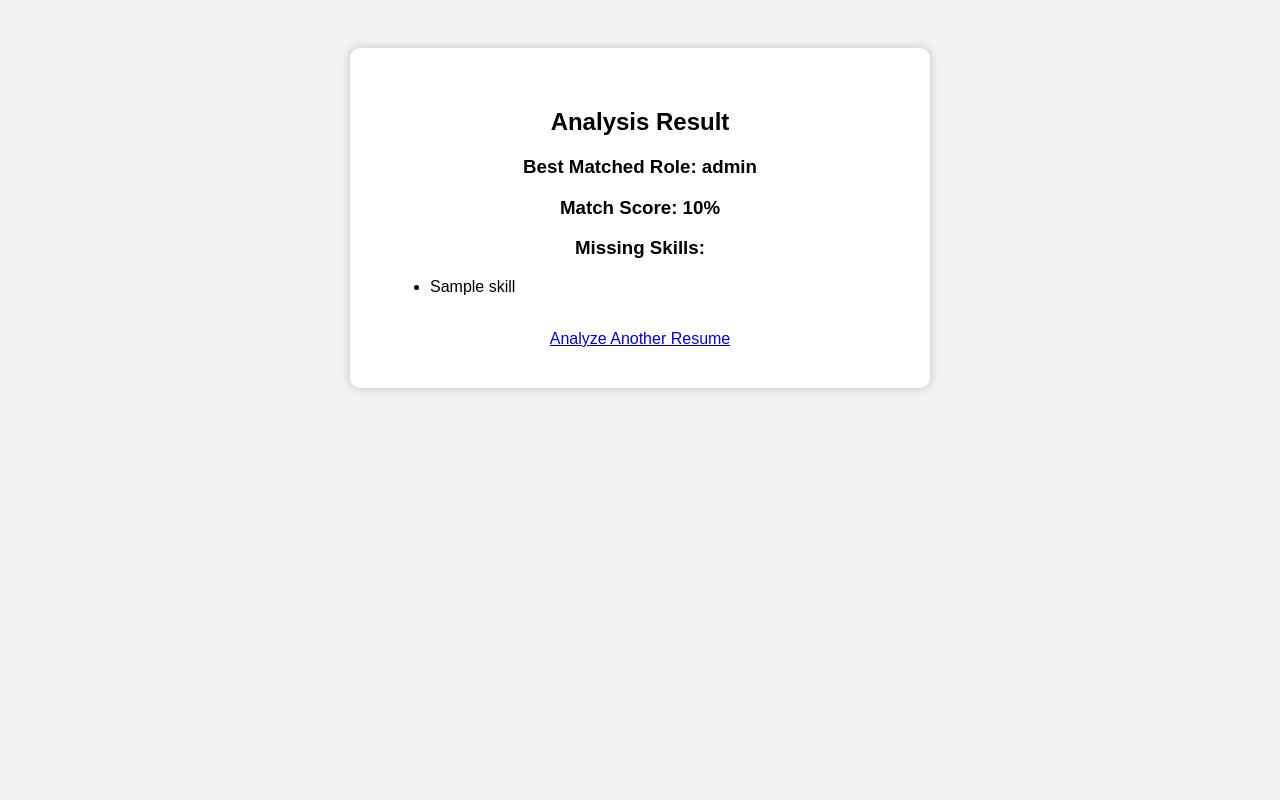
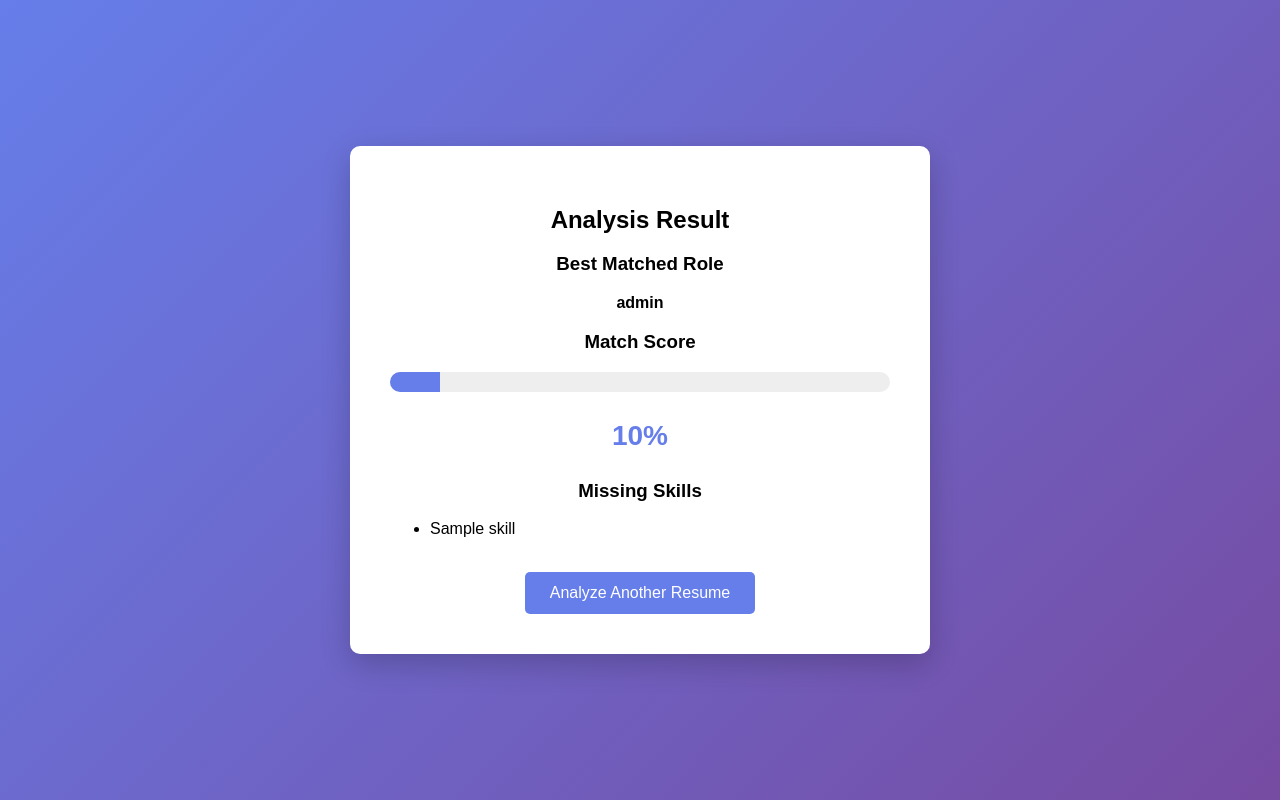
Before and after one commit to sdeepaknetha/ai-resume-analyzer, a Flask app: template templates/result.html in a window 1280 px wide. Run offline with Flask 3, Linux system fonts and the light colour scheme; the template is opened without the code that fills it: most values are stand-ins (such as "Sample title", 1, 10 or a date in 2020).

Commit message:
Update result.html

```diff
--- a/templates/result.html
+++ b/templates/result.html
@@ -1,30 +1,65 @@
 <!DOCTYPE html>
 <html>
-
 <head>
-
 <title>Analysis Result</title>
 
 <style>
 
 body{
-font-family:Arial;
-background:#f2f2f2;
-text-align:center;
-padding:40px;
+font-family: Arial;
+background: linear-gradient(135deg,#667eea,#764ba2);
+height:100vh;
+display:flex;
+justify-content:center;
+align-items:center;
+margin:0;
 }
 
 .container{
 background:white;
 padding:40px;
 border-radius:10px;
+box-shadow:0px 10px 30px rgba(0,0,0,0.2);
+text-align:center;
 width:500px;
-margin:auto;
-box-shadow:0px 0px 10px rgba(0,0,0,0.2);
+}
+
+.score{
+font-size:28px;
+font-weight:bold;
+color:#667eea;
+}
+
+.progress{
+width:100%;
+background:#eee;
+border-radius:10px;
+overflow:hidden;
+margin:15px 0;
+}
+
+.progress-bar{
+height:20px;
+background:#667eea;
+width:{{score}}%;
 }
 
 ul{
 text-align:left;
+}
+
+button{
+background:#667eea;
+color:white;
+border:none;
+padding:12px 25px;
+font-size:16px;
+border-radius:5px;
+cursor:pointer;
+}
+
+button:hover{
+background:#5a67d8;
 }
 
 </style>
@@ -37,28 +72,33 @@ text-align:left;
 
 <h2>Analysis Result</h2>
 
-<h3>Best Matched Role: {{ role }}</h3>
+<h3>Best Matched Role</h3>
 
-<h3>Match Score: {{ score }}%</h3>
+<p><b>{{ role }}</b></p>
 
-<h3>Missing Skills:</h3>
+<h3>Match Score</h3>
+
+<div class="progress">
+<div class="progress-bar"></div>
+</div>
+
+<p class="score">{{ score }}%</p>
+
+<h3>Missing Skills</h3>
 
 <ul>
 
 {% for skill in missing %}
-
 <li>{{ skill }}</li>
-
 {% endfor %}
 
 </ul>
 
 <br>
 
-<a href="/">Analyze Another Resume</a>
+<a href="/"><button>Analyze Another Resume</button></a>
 
 </div>
 
 </body>
-
 </html>
```
